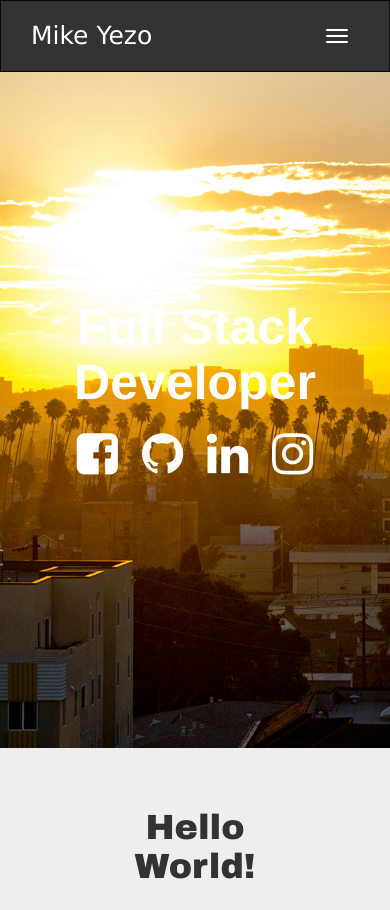
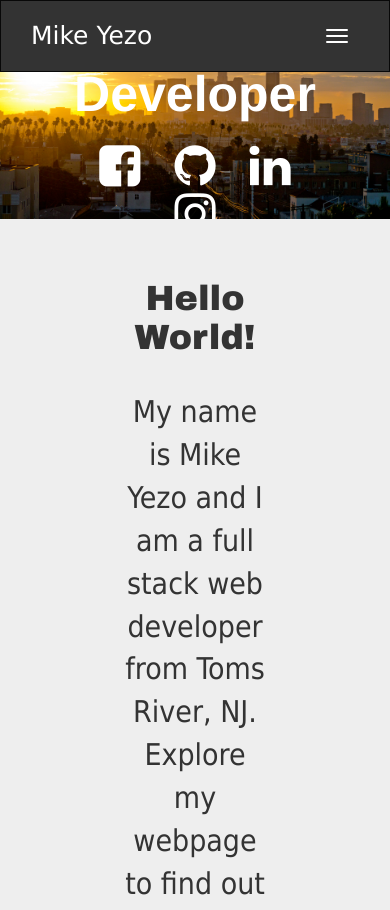
Before and after one commit to myezo/Portfolio, a PHP site: page / in a window 390 px wide. Shown: the top 910 px of the page. Run offline with PHP 8.4, Linux system fonts and the light colour scheme.

Commit message:
responsive beginning

```diff
--- a/assets/css/style.css
+++ b/assets/css/style.css
@@ -1,5 +1,5 @@
 * {
-      box-sizing: border-box;
+    box-sizing: border-box;
 }
 
 body{
@@ -35,17 +35,30 @@ body{
       font-weight: "bold";
 }
 
+#main-img{
+    /*background-image: url('../images/ls2.jpg');*/
+    position: relative;
+    text-align: center;
+    -webkit-background-size: cover;
+    -moz-background-size: cover;
+    -o-background-size: cover;
+    background-size: cover;
+    overflow-x: hidden;
+    z-index: -1;
+}
 
+/*
 #main-img {
       background-image: url('../images/ls2.jpg');
       -webkit-background-size: cover;
       -moz-background-size: cover;
       -o-background-size: cover;
       background-size: cover;
+
       padding-top: 270px;
       padding-bottom: 270px;
 }
-
+*/
 
 #web-dev {
       font-size: 50px;
@@ -53,8 +66,19 @@ body{
       color: white;
 }
 
+#img-content{
+  position: absolute;
+  top: 50%;
+  left:50%;
+  transform: translate(-50%,-50%);
+  font-size: 50px;
+  color: white;
+  font-weight: bold;
+  line-height: 2px;
+}
+
 #icons{
-      color: white;
+    color: white;
 }
 
 .row{
--- a/index.html
+++ b/index.html
@@ -4,7 +4,7 @@
   <title>Mike Yezo</title>
   <meta charset="utf-8">
 
-  <meta name="viewport" content="width=device-width, initial-scale=1">
+  <meta name="viewport" content="width=device-width, initial-scale=1.0">
 
   <link rel="stylesheet" href="https://maxcdn.bootstrapcdn.com/bootstrap/3.3.7/css/bootstrap.min.css" integrity="sha384-BVYiiSIFeK1dGmJRAkycuHAHRg32OmUcww7on3RYdg4Va+PmSTsz/K68vbdEjh4u" crossorigin="anonymous">
 
@@ -44,25 +44,34 @@
   </nav>
 </div>
 
-<!--
-<div class="container-fluid bg-1 text-center">
-  <div class="row">
-    <img class="img-responsive" src="assets/images/ls2.jpg" id="main-img">
-  </div>
-  <div class="row">
-    <div class="col-md-12">
-      <h3 id="web-dev">Full Stack Developer</h3>
+
+<div id="main-img">
+  <img src="assets/images/ls2.jpg" style="width: 100%; height: auto;">
+  <div id="img-content">
+    <div class="row">
+      <h1 id="web-dev">Full Stack Developer</h1>
+    </div>
+    <div class="row">
       <a href="https://www.facebook.com/mike.yezo.3" id="icons"><i class="fa fa-facebook-square" style="font-size:48px"></i></a>
       <a href="https://github.com/myezo" id="icons"><i class="fa fa-github" style="font-size:48px"></i></a>
       <a href="https://www.linkedin.com/in/michael-yezo-5544bb94" id="icons"><i class="fa fa-linkedin" style="font-size:48px"></i></a>
       <a href="https://www.instagram.com/yezo_bro/" id="icons"><i class="fa fa-instagram" style="font-size:48px"></i></a>
-      <br>
     </div>
   </div>
+  <!--
+    <div class="row">
+      <div class="col-md-12" id="icons-row">
+        <a href="https://www.facebook.com/mike.yezo.3" id="icons"><i class="fa fa-facebook-square" style="font-size:48px"></i></a>
+        <a href="https://github.com/myezo" id="icons"><i class="fa fa-github" style="font-size:48px"></i></a>
+        <a href="https://www.linkedin.com/in/michael-yezo-5544bb94" id="icons"><i class="fa fa-linkedin" style="font-size:48px"></i></a>
+        <a href="https://www.instagram.com/yezo_bro/" id="icons"><i class="fa fa-instagram" style="font-size:48px"></i></a>
+        <br>
+      </div>
+    </div>
+    -->
 </div>
--->
 
-
+<!--
 <div class="container-fluid bg-1 text-center" id="main-img">
   <div class="row">
     <h3 id="web-dev">Full Stack Developer</h3>
@@ -77,7 +86,7 @@
     </div>
 	</div>
 </div>
-
+-->
 
 <section id="about">
   <div class="jumbotron container-fluid bg-1 text-center" id="main-bio">
```
Also changed, not shown: assets/images/football.PNG.
